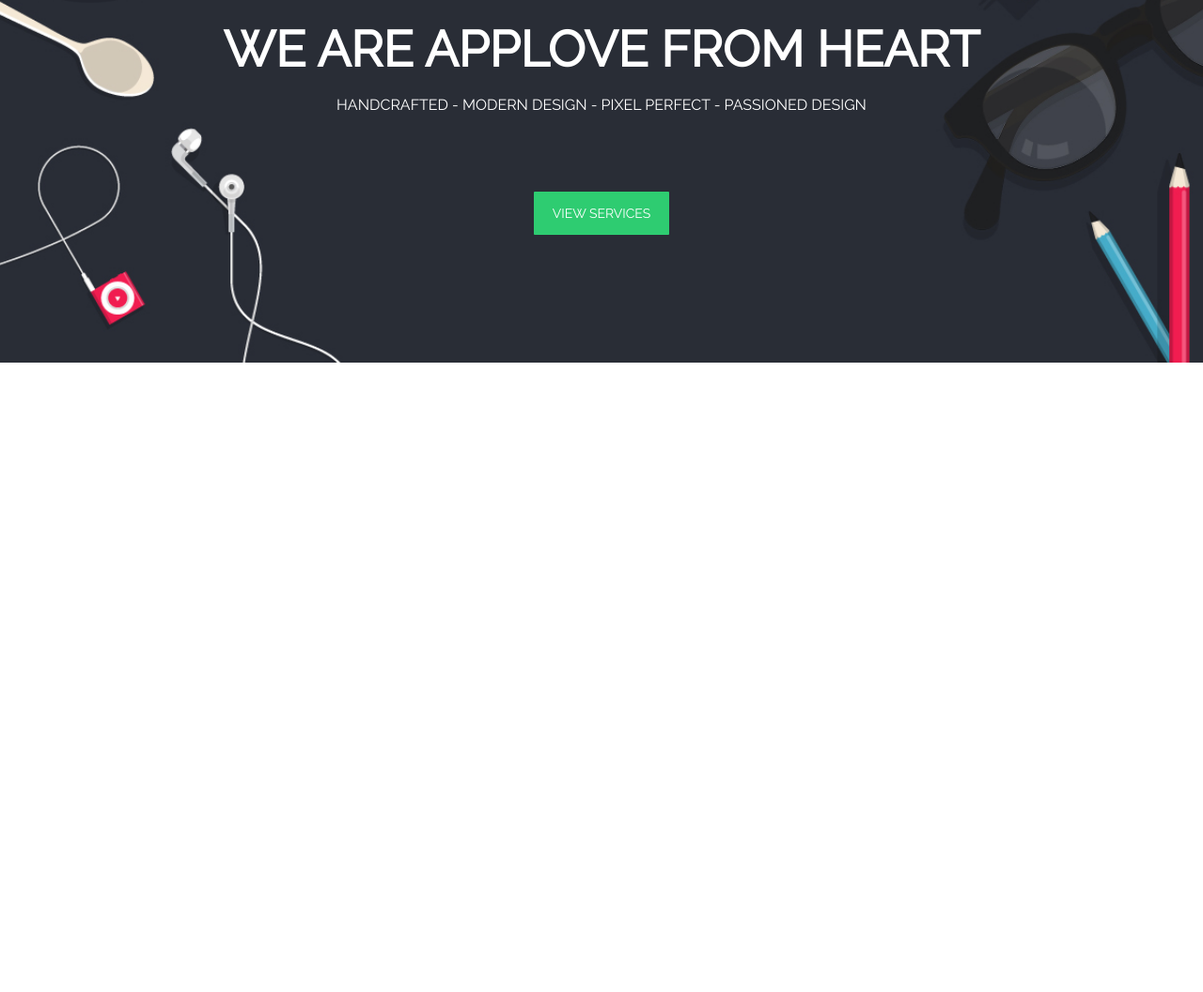
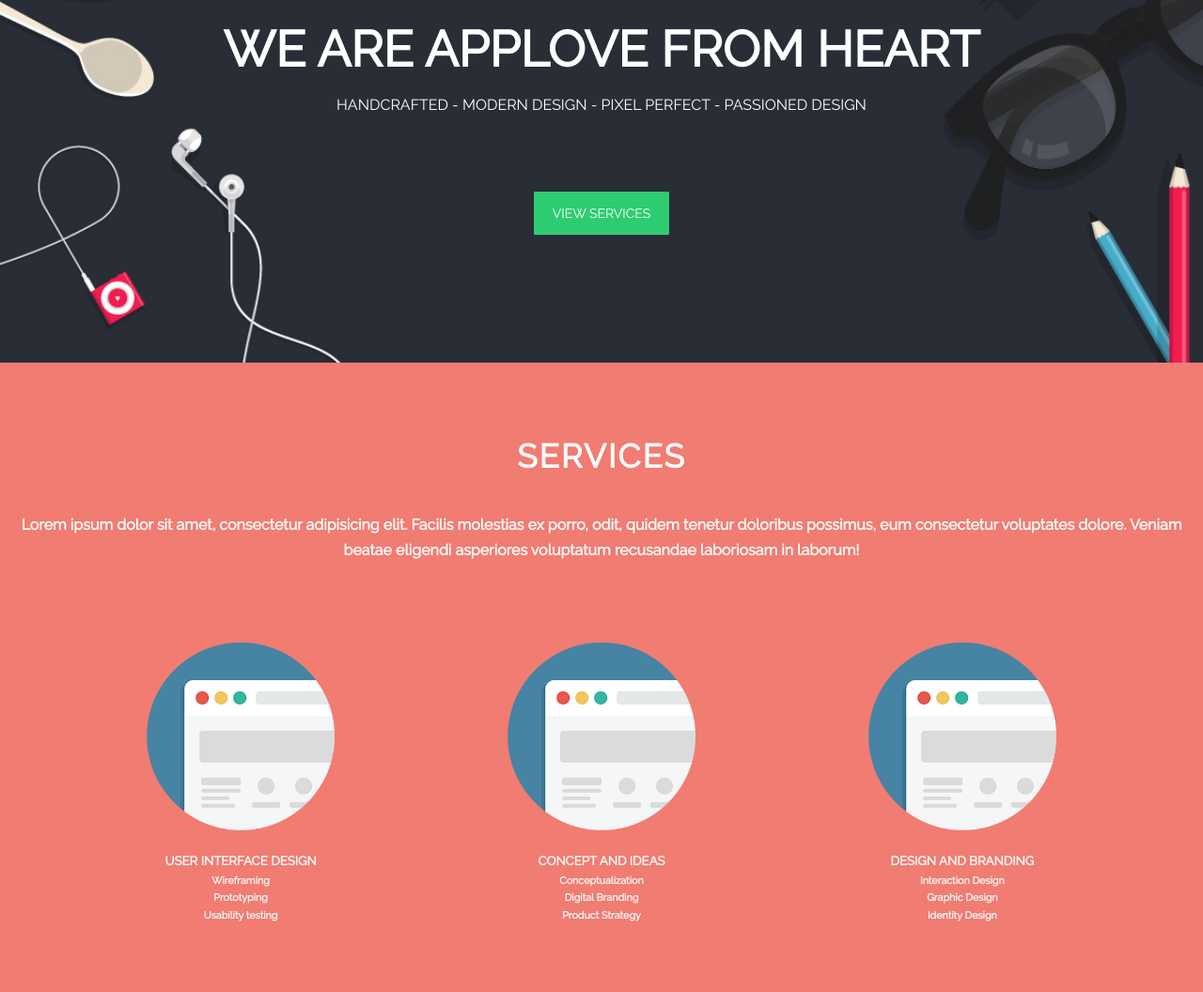
Before and after one commit to PaulaPonce/applove, a plain HTML site: page index.html in a window 1280 px wide. Shown: the part 248-1304 px from the top of the page at 94% size. Before the commit the page ends 800 px from the top, so only its background shows below. Drawn offline with Linux system fonts and the light colour scheme.

Commit message:
services section

```diff
--- a/css/main.css
+++ b/css/main.css
@@ -89,3 +89,21 @@ header{
   display: inline-block;
   font-size: 14px;
 }
+
+#services{
+  background-color: #F17C72;
+  text-align: center;
+  color: #fff;
+  padding: 70px 7px;
+}
+
+.box-services{
+  display: inline-block;
+  width: 30%;
+  margin-top: 63px;
+}
+
+.text-services{
+  font-size: 35px;
+  letter-spacing: 2px;
+}
--- a/index.html
+++ b/index.html
@@ -28,7 +28,37 @@
 			<a href="#services" class="btn-home">View Services</a>
 		</div>
 	</section>
-
+	<section id="services">
+		<div class="container">
+			<h2 class="text-uppercase text-services mt-0">
+				Services
+			</h2>
+			<h4>
+				Lorem ipsum dolor sit amet, consectetur adipisicing elit. Facilis molestias ex porro, odit, quidem tenetur doloribus possimus, eum consectetur voluptates dolore. Veniam beatae eligendi asperiores voluptatum recusandae laboriosam in laborum!
+			</h4>
+			<div class="box-services">
+				<img src="assets/images/website.png" alt="Website" width="200">
+				<h5 class="mb-0">USER INTERFACE DESIGN</h5>
+				<h6 class="mb-0 mt-0">Wireframing</h6>
+				<h6 class="mb-0 mt-0">Prototyping</h6>
+				<h6 class="mb-0 mt-0">Usability testing</h6>
+			</div>
+			<div class="box-services">
+				<img src="assets/images/website.png" alt="Website" width="200">
+				<h5 class="mb-0">CONCEPT AND IDEAS</h5>
+				<h6 class="mt-0 mb-0">Conceptualization</h6>
+				<h6 class="mt-0 mb-0">Digital Branding</h6>
+				<h6 class="mt-0 mb-0">Product Strategy</h6>
+			</div>
+			<div class="box-services">
+				<img src="assets/images/website.png" alt="Website" width="200">
+				<h5 class="mb-0">DESIGN AND BRANDING</h5>
+				<h6 class="mt-0 mb-0">Interaction Design</h6>
+				<h6 class="mt-0 mb-0">Graphic Design</h6>
+				<h6 class="mt-0 mb-0">Identity Design</h6>
+			</div>
+		</div>
+	</section>
 	<script type="text/javascript" src="js/app.js"></script>
 </body>
 </html>
```
